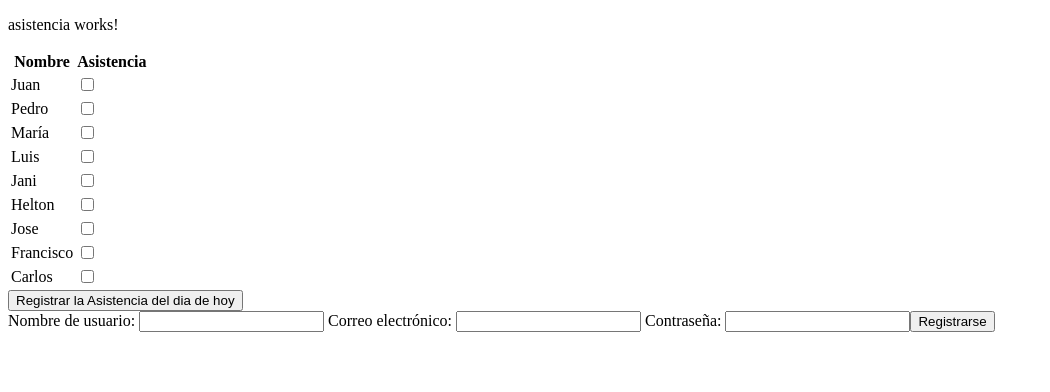
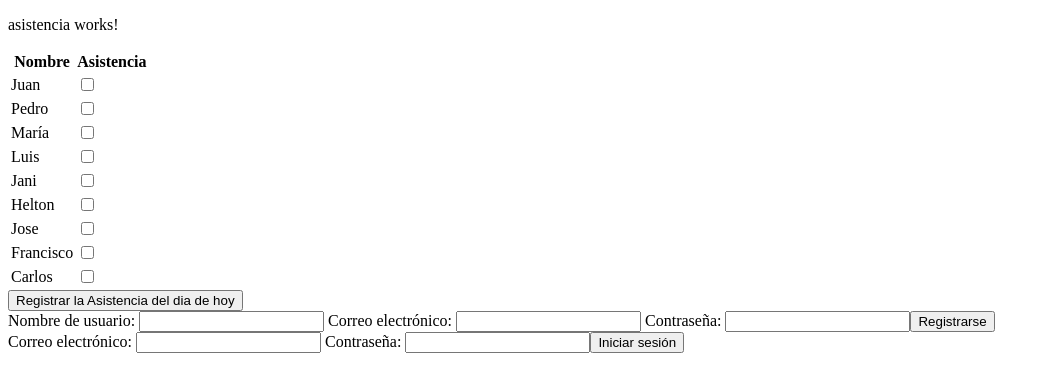
Before and after one commit to LuisMejia1020/Sistema-de-asistencia-de-Iglesia, an Angular app in the folder my-app/: page / in a window 1280 px wide. Shown: the top 392 px of the page, without its empty margins (0-1050 px from the left). Built offline with nearby package versions, Linux system fonts and the light colour scheme.

Commit message:
componente login
con este componente creamos el login de un usuario que ya esta registrado

```diff
--- a/my-app/package.json
+++ b/my-app/package.json
@@ -7,7 +7,7 @@
     "build": "ng build",
     "watch": "ng build --watch --configuration development",
     "test": "ng test",
-    "generateComponent":"ng generate component Registro-Usuario"
+    "generateComponent":"ng generate component login-Usuario"
   },
   "private": true,
   "dependencies": {
--- a/my-app/src/app/app.component.html
+++ b/my-app/src/app/app.component.html
@@ -1,2 +1,3 @@
 <app-asistencia></app-asistencia>
 <app-registro-usuario></app-registro-usuario>
+<app-login-usuario></app-login-usuario>
--- a/my-app/src/app/app.module.ts
+++ b/my-app/src/app/app.module.ts
@@ -4,12 +4,14 @@ import { BrowserModule } from '@angular/platform-browser';
 import { AppComponent } from './app.component';
 import { AsistenciaComponent } from './asistencia/asistencia.component';
 import { RegistroUsuarioComponent } from './registro-usuario/registro-usuario.component';
+import { LoginUsuarioComponent } from './login-usuario/login-usuario.component';
 
 @NgModule({
   declarations: [
     AppComponent,
     AsistenciaComponent,
-    RegistroUsuarioComponent
+    RegistroUsuarioComponent,
+    LoginUsuarioComponent
   ],
   imports: [
     BrowserModule, FormsModule
--- a/my-app/src/app/interfaces/interface.ts
+++ b/my-app/src/app/interfaces/interface.ts
@@ -3,3 +3,8 @@ export interface IRegistroUsuario {
     email: string;
     password: string;
 }
+
+export interface ILogin {
+    email: string
+    password: string
+}
--- /dev/null
+++ b/my-app/src/app/login-usuario/login-usuario.component.html
@@ -0,0 +1,13 @@
+<form>
+    <label>
+      Correo electrónico:
+      <input type="email" name="email" ngModel required>
+    </label>
+
+    <label>
+      Contraseña:
+      <input type="password" name="password" ngModel required>
+    </label>
+
+    <button (click)="iniciarSesion('janiflores@gmail.com', 'royale')">Iniciar sesión</button>
+  </form>
--- /dev/null
+++ b/my-app/src/app/login-usuario/login-usuario.component.ts
@@ -0,0 +1,21 @@
+import { Component } from '@angular/core';
+import { ILogin } from '../interfaces/interface';
+
+@Component({
+  selector: 'app-login-usuario',
+  templateUrl: './login-usuario.component.html',
+  styleUrls: ['./login-usuario.component.css']
+})
+export class LoginUsuarioComponent {
+  email: ILogin[] = [];
+  password: ILogin[] = [];
+
+  constructor(){
+    this.email = []
+    this.password = []
+  }
+
+  iniciarSesion(email:string, password:string) {
+    console.log(`Iniciando sesión con correo ${this.email} y contraseña ${this.password}`);
+  }
+}
```
Also changed, not shown: my-app/src/app/login-usuario/login-usuario.component.css (added), 1 other file (tests, documents, lock files or other folders).
